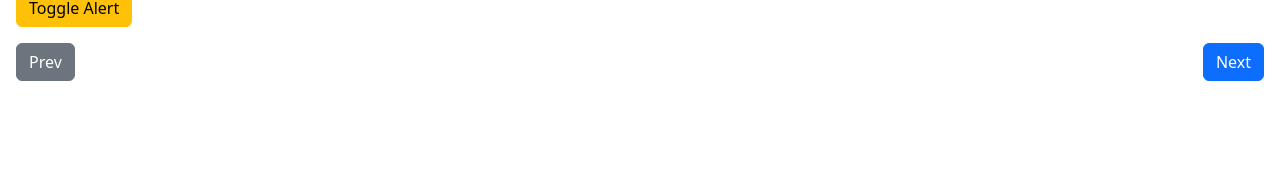
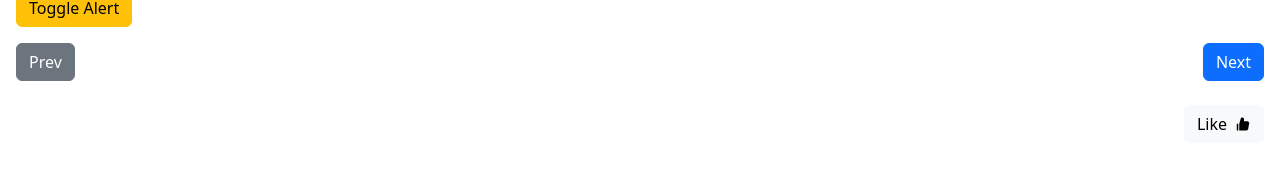
Before and after one commit to NeerazBhat/mosh-react-18, a React (Vite) app in the folder building-components/: page / in a window 1280 px wide. Shown: the part 223-392 px from the top of the page. Built offline with nearby package versions, Linux system fonts and the light colour scheme.

Commit message:
style: css toggle click exercise

```diff
--- a/building-components/src/App.tsx
+++ b/building-components/src/App.tsx
@@ -2,12 +2,19 @@ import { useState } from "react";
 import Alert from "./components/Alert";
 import Button from "./components/Button";
 import ListGroup from "./components/ListGroup";
+import { AiFillLike } from "react-icons/ai";
 
 function App() {
   const [showAlert, setShowAlert] = useState(false);
+  const [showLike, setShowLike] = useState(false);
+
   const listData = ["Nepal", "India", "China"];
   const handleSelectItem = (item: string) => {
     console.log(item);
+  };
+
+  const handleShowLike = () => {
+    setShowLike(!showLike);
   };
 
   return (
@@ -33,6 +40,18 @@ function App() {
         <Button variant="secondary">Prev</Button>
         <Button onClick={() => console.log("Next page rendred")}>Next</Button>
       </div>
+      <div className="d-flex justify-content-end">
+        <Button
+          variant="light"
+          className={`mt-4 d-flex align-items-center gap-2 ${
+            showLike && "bg-dark text-white"
+          } `}
+          onClick={handleShowLike}
+        >
+          {showLike ? "Liked" : "Like"}
+          <AiFillLike color={showLike && "tomato"} />
+        </Button>
+      </div>
     </main>
   );
 }
--- a/building-components/src/components/Button.tsx
+++ b/building-components/src/components/Button.tsx
@@ -3,7 +3,13 @@ import { ReactNode } from "react";
 interface ButtonProps {
   children: ReactNode;
   className?: string;
-  variant?: "primary" | "secondary" | "danger" | "warning" | "light";
+  variant?:
+    | "primary"
+    | "secondary"
+    | "danger"
+    | "warning"
+    | "light"
+    | "success";
   onClick?: () => void;
 }
 
```
